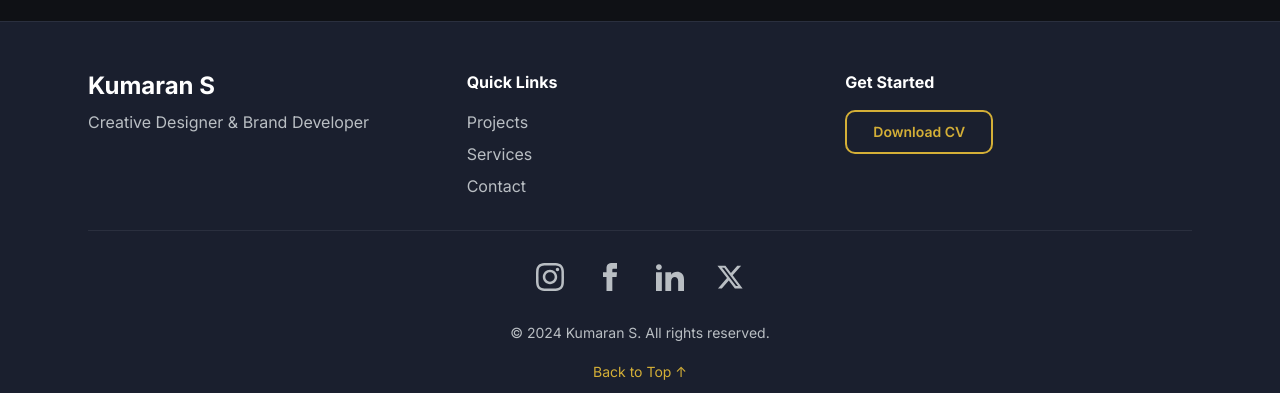
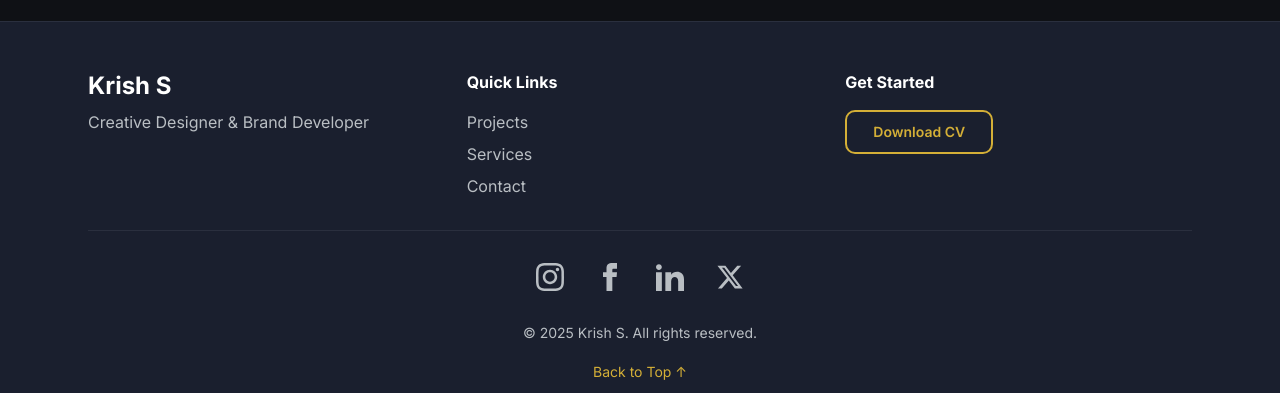
Before and after one commit to kumaran1223/Portfolio-react, a React (Vite) app: page / in a window 1280 px wide. Shown: the part 9140-9533 px from the top of the page. Built offline with nearby package versions, Linux system fonts and the light colour scheme.

Commit message:
Update footer branding and copyright year

```diff
--- a/src/components/Footer.jsx
+++ b/src/components/Footer.jsx
@@ -10,7 +10,7 @@ const Footer = () => {
         <div className="grid md:grid-cols-3 gap-8 mb-8">
           {/* Brand */}
           <div>
-            <h3 className="text-2xl font-bold text-[--text-color] mb-2">Kumaran S</h3>
+            <h3 className="text-2xl font-bold text-[--text-color] mb-2">Krish S</h3>
             <p className="text-[--text-secondary]">Creative Designer & Brand Developer</p>
           </div>
 
@@ -94,7 +94,7 @@ const Footer = () => {
 
         <div className="text-center">
           <p className="text-[--text-secondary] mb-4 text-sm">
-            &copy; 2024 Kumaran S. All rights reserved.
+            &copy; 2025 Krish S. All rights reserved.
           </p>
           <a
             href="#home"
```
